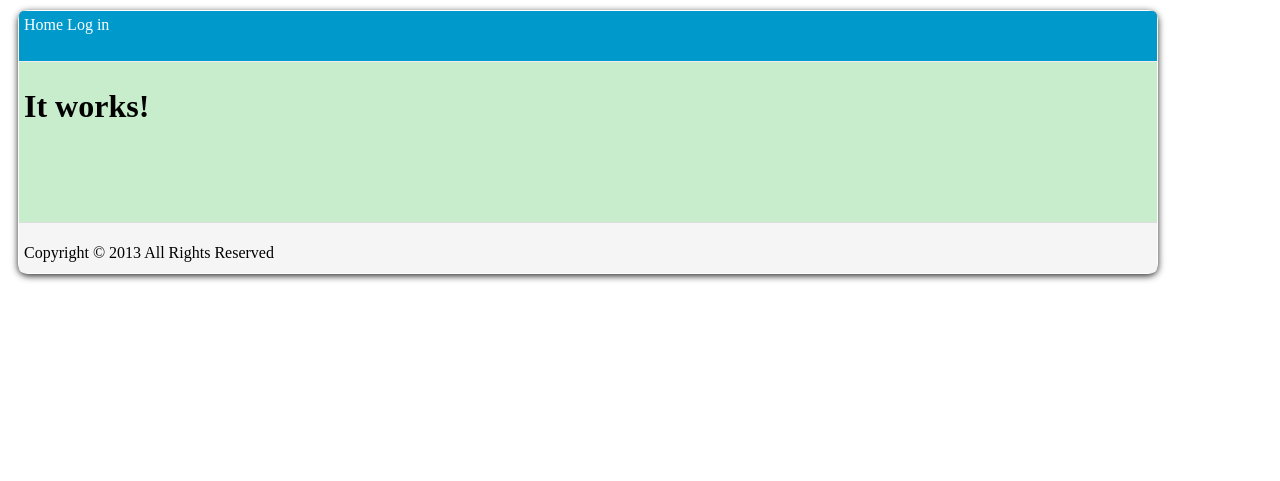
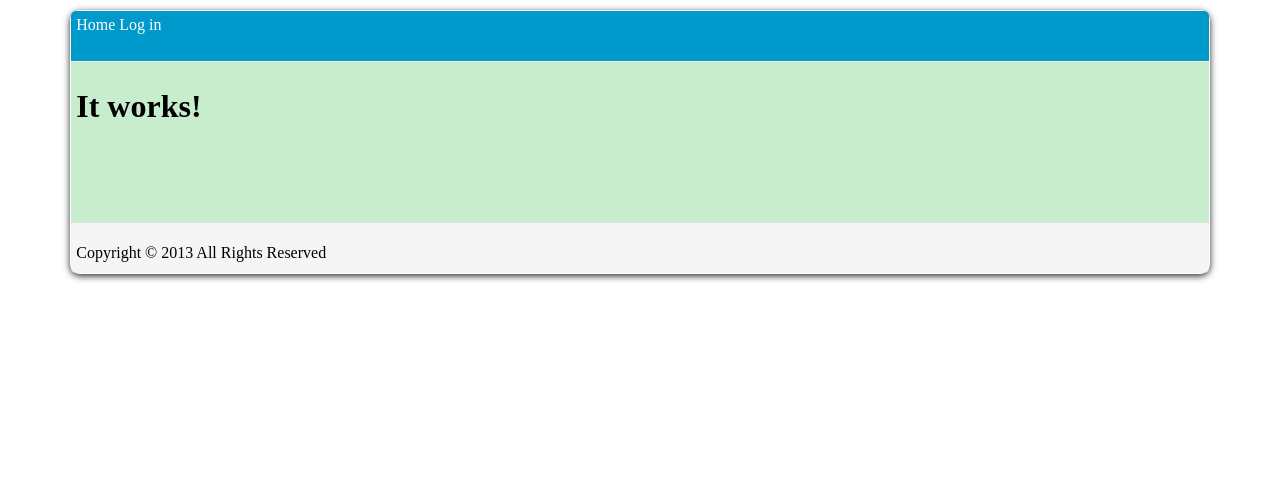
Before and after one commit to pz325/hornbook-django, a Django app: page / in a window 1280 px wide. Shown: the top 481 px of the page. Run offline with Django 3.2, Linux system fonts and the light colour scheme; parts of the project's set-up code (start-up, migrations or seed data) failed here and were passed over; some libraries are stand-ins or nearby versions.

Commit message:
container align centre

```diff
--- a/static/css/main.css
+++ b/static/css/main.css
@@ -22,7 +22,7 @@ html, body { height : 100%; }
 .container {
     width: 90%;
     max-height: 100%;
-    margin: 10px;
+    margin: 10px auto 10px auto;
     border: 1px solid #fff;
     background-color: #C7EDCC;
     box-shadow: 0px 2px 7px #292929;
```
